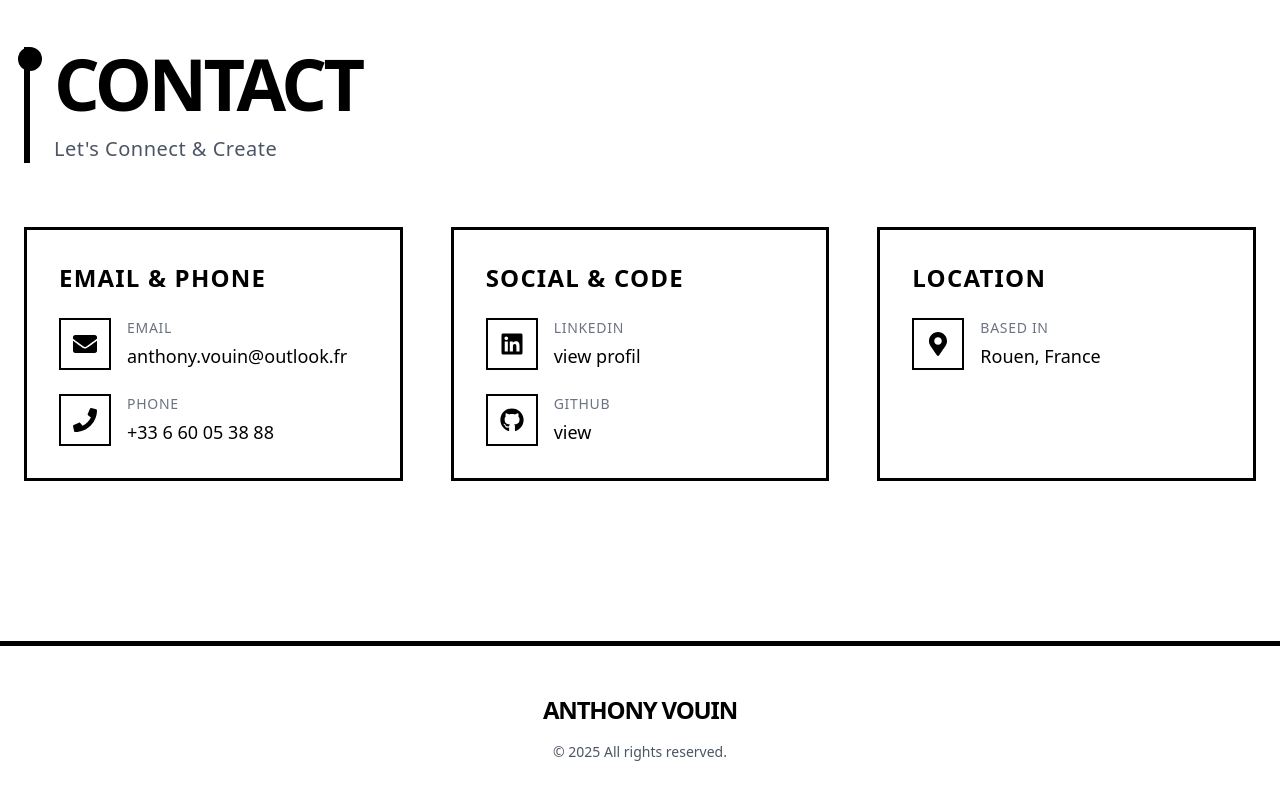
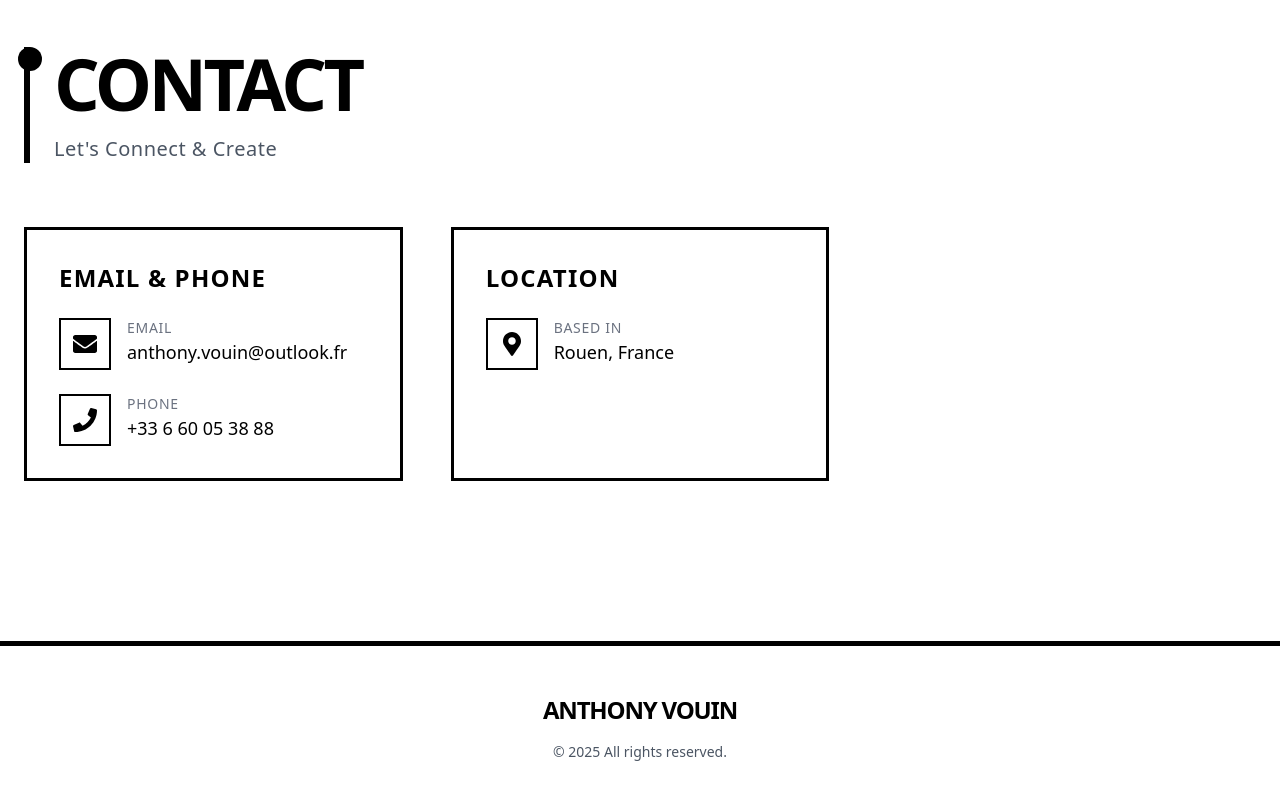
Before and after one commit to anthonyvouin/landingpage, a Next.js app: page / in a window 1280 px wide. Shown: the part 2807-3607 px from the top of the page. Built offline with nearby package versions, Linux system fonts and the light colour scheme.

Commit message:
Update Contact.tsx

```diff
--- a/app/components/Contact.tsx
+++ b/app/components/Contact.tsx
@@ -7,44 +7,29 @@ const Contact = () => {
   const contacts = [
     {
       id: 1,
-      title: "Email & Phone",
+      title: "EMAIL & PHONE",
       items: [
         {
           icon: <FaEnvelope className="text-2xl" />,
-          label: "Email",
-          value: "anthony.vouin@outlook.fr",
+          label: "EMAIL",
+          value: "anthony.vouin@outlook.fr"
         },
         {
           icon: <FaPhone className="text-2xl" />,
-          label: "Phone",
-          value: "+33 6 60 05 38 88",
+          label: "PHONE",
+          value: "+33 6 60 05 38 88"
         }
       ]
     },
-    {
-      id: 2,
-      title: "Social & Code",
-      items: [
-        {
-          icon: <FaLinkedin className="text-2xl" />,
-          label: "LinkedIn",
-          value: "view profil",
-        },
-        {
-          icon: <FaGithub className="text-2xl" />,
-          label: "GitHub",
-          value: "view",
-        }
-      ]
-    },
+
     {
       id: 3,
-      title: "Location",
+      title: "LOCATION",
       items: [
         {
           icon: <FaMapMarkerAlt className="text-2xl" />,
-          label: "Based in",
-          value: "Rouen, France",
+          label: "BASED IN",
+          value: "Rouen, France"
         }
       ]
     }
@@ -82,20 +67,17 @@ const Contact = () => {
               </h3>
               <div className="space-y-6">
                 {category.items.map((item) => (
-                  <div
-                    key={item.label}
-                    className="flex items-start gap-4 group"
-                  >
+                  <div key={item.label} className="flex items-start gap-4">
                     <div className="p-3 border-2 border-black">
                       {item.icon}
                     </div>
-                    <div>
-                      <p className="text-sm uppercase tracking-wider text-gray-500">
+                    <div className="flex flex-col">
+                      <span className="text-sm uppercase tracking-wider text-gray-500">
                         {item.label}
-                      </p>
-                      <p className="text-lg font-medium mt-1">
+                      </span>
+                      <span className="text-lg font-medium">
                         {item.value}
-                      </p>
+                      </span>
                     </div>
                   </div>
                 ))}
@@ -103,8 +85,6 @@ const Contact = () => {
             </motion.div>
           ))}
         </div>
-
-
       </div>
     </section>
   );
```
